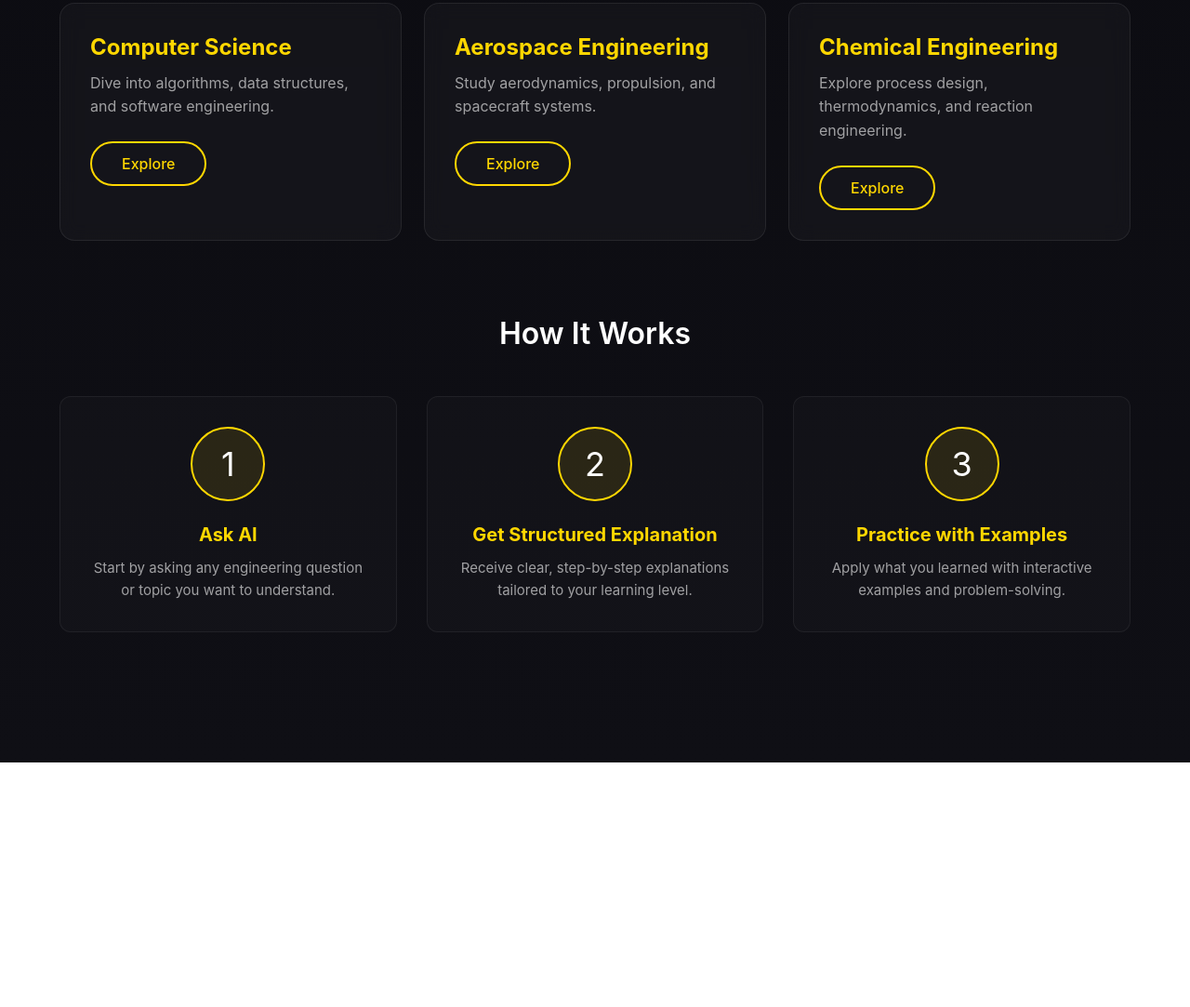
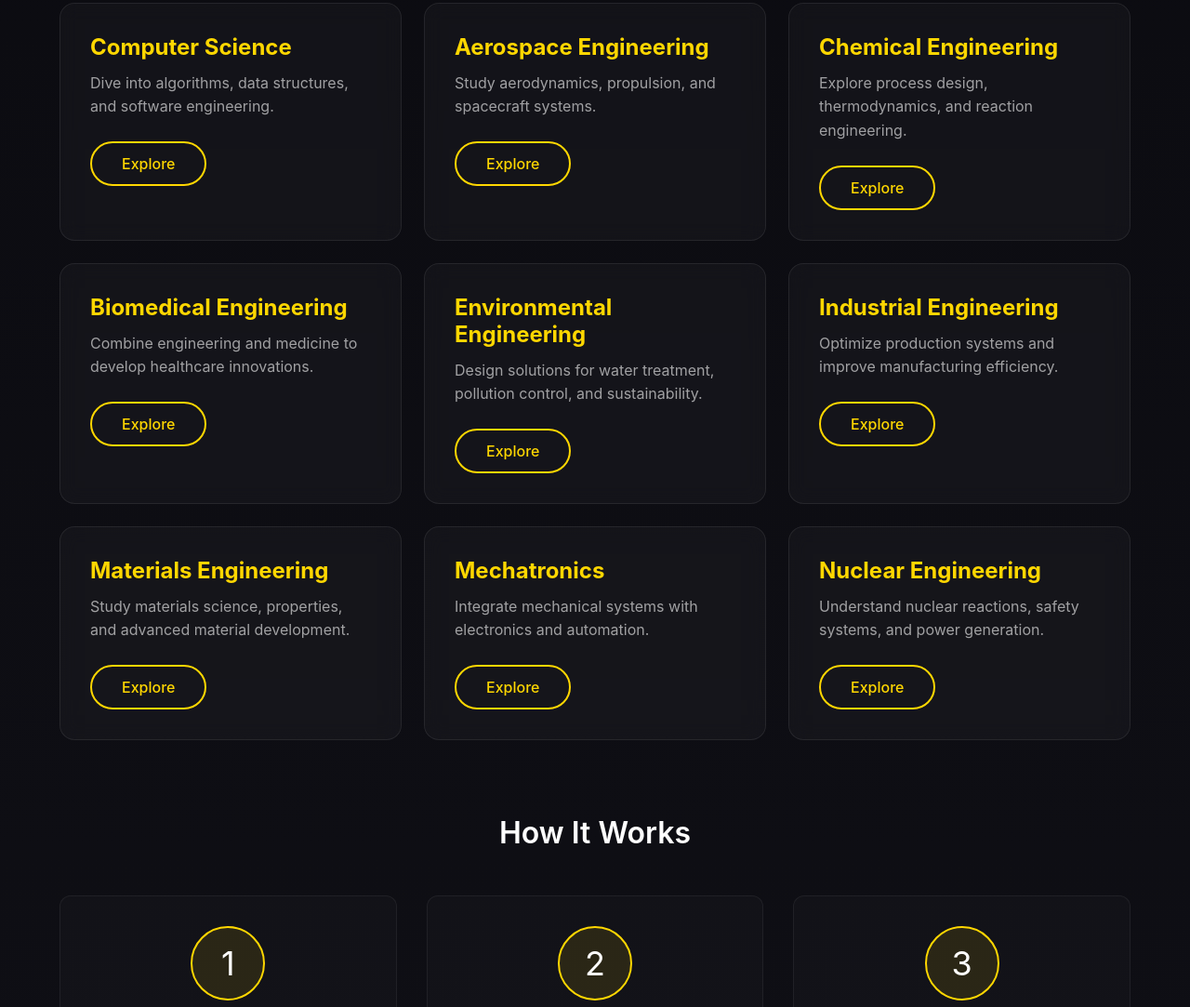
Before and after one commit to mukhammadziyo554-netizen/LEARNcraft-web, a website: page learn.html in a window 1280 px wide. Shown: the part 861-1944 px from the top of the page at 93% size. Before the commit the page ends 1681 px from the top, so only its background shows below. Drawn offline with Linux system fonts and the light colour scheme.

Commit message:
Add 6 new engineering discipline buttons to learn page

```diff
--- a/learn.html
+++ b/learn.html
@@ -280,6 +280,42 @@
                     <p>Explore process design, thermodynamics, and reaction engineering.</p>
                     <a href="chemical-engineering.html" class="btn-secondary">Explore</a>
                 </div>
+
+                <div class="topic-card">
+                    <h3>Biomedical Engineering</h3>
+                    <p>Combine engineering and medicine to develop healthcare innovations.</p>
+                    <a href="biomedical-engineering.html" class="btn-secondary">Explore</a>
+                </div>
+
+                <div class="topic-card">
+                    <h3>Environmental Engineering</h3>
+                    <p>Design solutions for water treatment, pollution control, and sustainability.</p>
+                    <a href="environmental-engineering.html" class="btn-secondary">Explore</a>
+                </div>
+
+                <div class="topic-card">
+                    <h3>Industrial Engineering</h3>
+                    <p>Optimize production systems and improve manufacturing efficiency.</p>
+                    <a href="industrial-engineering.html" class="btn-secondary">Explore</a>
+                </div>
+
+                <div class="topic-card">
+                    <h3>Materials Engineering</h3>
+                    <p>Study materials science, properties, and advanced material development.</p>
+                    <a href="materials-engineering.html" class="btn-secondary">Explore</a>
+                </div>
+
+                <div class="topic-card">
+                    <h3>Mechatronics</h3>
+                    <p>Integrate mechanical systems with electronics and automation.</p>
+                    <a href="mechatronics.html" class="btn-secondary">Explore</a>
+                </div>
+
+                <div class="topic-card">
+                    <h3>Nuclear Engineering</h3>
+                    <p>Understand nuclear reactions, safety systems, and power generation.</p>
+                    <a href="nuclear-engineering.html" class="btn-secondary">Explore</a>
+                </div>
             </div>
         </section>
 
```
